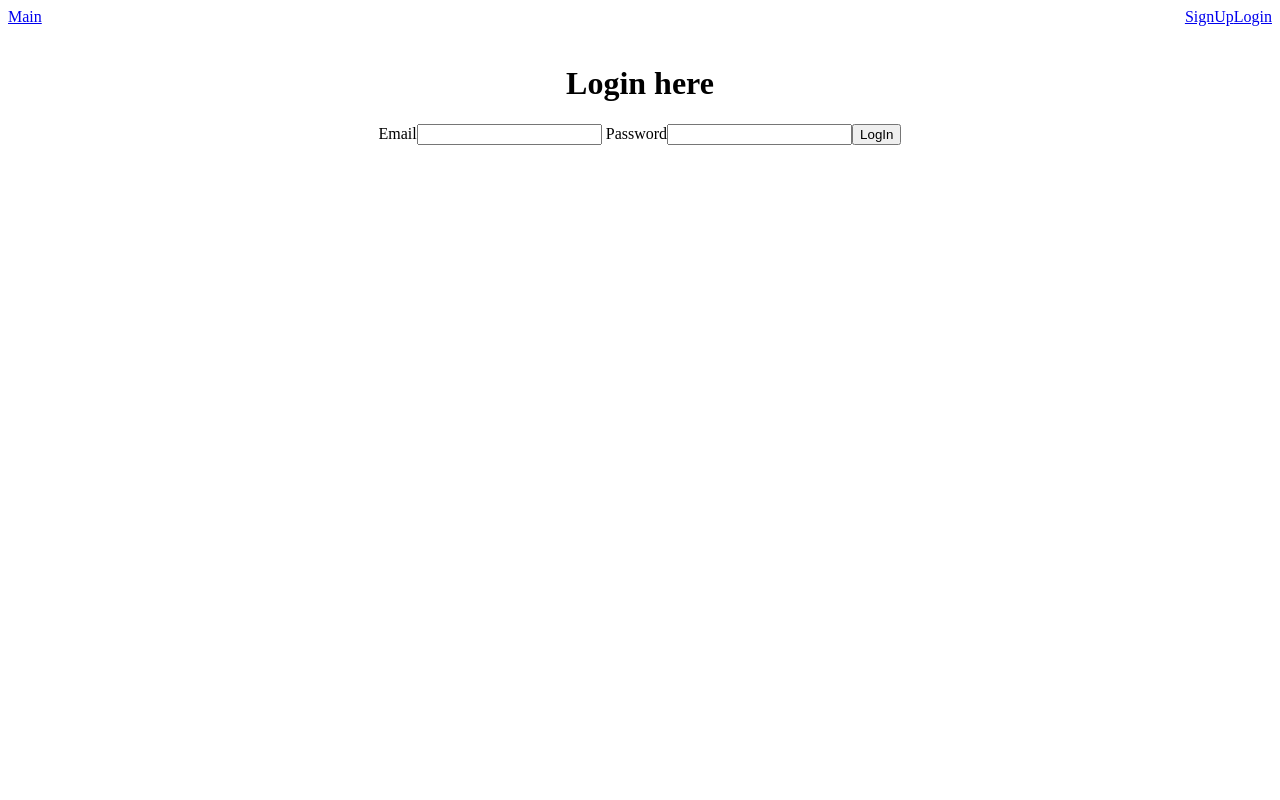
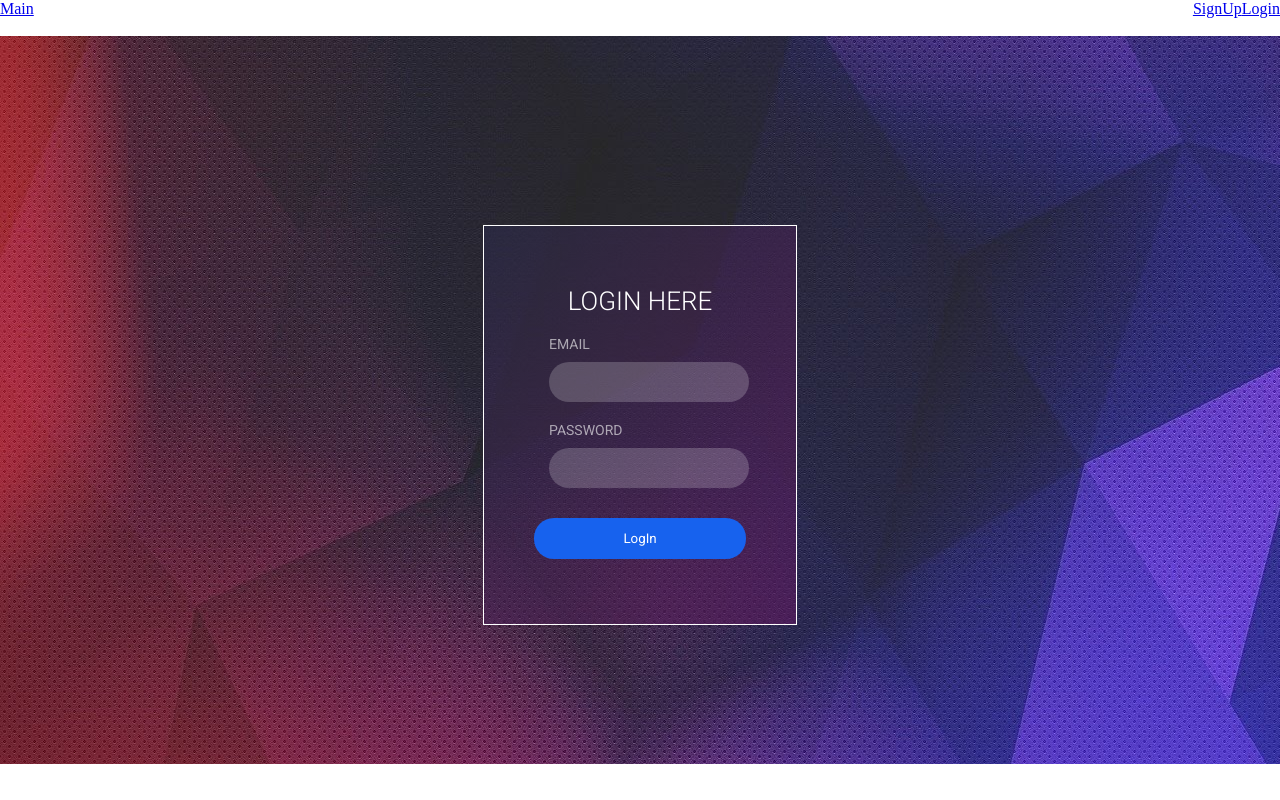
Before and after one commit to yuriev-yuriy/goit-react-hw-08-phonebook, a React (Create React App) app: page /login in a window 1280 px wide. Built offline with nearby package versions, Linux system fonts and the light colour scheme.

Commit message:
add viewPage styles

```diff
--- a/src/components/AppBar.js
+++ b/src/components/AppBar.js
@@ -3,7 +3,7 @@ import AuthNav from './AuthNav';
 import { UserMenu } from './UserMenu/UserMenu';
 import { authSelectors } from '../redux/auth';
 import Navigation from './Navigation';
-import s from './AppBar.module.css';
+import s from './Components.module.css';
 
 export const AppBar = () => {
   const isLoggedIn = useSelector(authSelectors.getIsLoggedIn);
--- a/src/components/AuthNav.js
+++ b/src/components/AuthNav.js
@@ -1,5 +1,5 @@
 import { NavLink } from 'react-router-dom';
-import s from './AppBar.module.css';
+import s from './Components.module.css';
 
 const AuthNav = () => {
   return (
--- a/src/components/Navigation.js
+++ b/src/components/Navigation.js
@@ -2,7 +2,7 @@ import React from 'react';
 import { useSelector } from 'react-redux';
 import { NavLink } from 'react-router-dom';
 import { authSelectors } from '../redux/auth/';
-import s from './AppBar.module.css';
+import s from './Components.module.css';
 
 const Navigation = () => {
   const isLoggedIn = useSelector(authSelectors.getIsLoggedIn);
--- a/src/components/UserMenu/UserMenu.js
+++ b/src/components/UserMenu/UserMenu.js
@@ -1,7 +1,7 @@
 import { useDispatch, useSelector } from 'react-redux';
 import { authSelectors, authOperations } from '../../redux/auth';
 import Button from '@material-ui/core/Button';
-import s from '../AppBar.module.css';
+import s from '../Components.module.css';
 
 export const UserMenu = () => {
   const dispatch = useDispatch();
--- a/src/view/LoginView.js
+++ b/src/view/LoginView.js
@@ -1,7 +1,8 @@
 import { useState } from 'react';
 import { useDispatch } from 'react-redux';
 import { authOperations } from '../redux/auth/';
-import s from '../App.module.css';
+import image from '../images/uzorT.jpg';
+import s from './ViewStyles.module.css';
 
 const LoginView = () => {
   const [email, setEmail] = useState('');
@@ -27,30 +28,39 @@ const LoginView = () => {
   };
 
   return (
-    <div className={s.Wrapper}>
+    <div className={s.wrapper} style={{ backgroundImage: `url(${image})` }}>
+      <form onSubmit={handleSubmit} className={s.transparent}>
+        <div className={s.formInner}>
           <h1>Login here</h1>
-      <form onSubmit={handleSubmit}>
-        <label>
-          {' '}
+          <label for="email">
             Email
             <input
+              id="email"
+              required
               type="email"
               value={email}
               name="email"
+              // placeholder="Enter Your Email..."
               onChange={handleChange}
             />
           </label>
-        <label>
+          <label for="pass">
             {' '}
             Password
             <input
+              id="pass"
+              required
               type="password"
               value={password}
               name="password"
+              // placeholder="Enter Your Password..."
               onChange={handleChange}
             />
           </label>
-        <button type="submit">LogIn</button>
+          <button className={s.btn} type="submit">
+            LogIn
+          </button>
+        </div>
       </form>
     </div>
   );
--- a/src/view/PhonebookView.js
+++ b/src/view/PhonebookView.js
@@ -6,8 +6,16 @@ import phoneBookOperations from '../redux/phoneBook/operations';
 import ContactForm from '../Phonebook/ContactForm';
 import Filter from '../Phonebook/Filter';
 import ContactList from '../Phonebook/ContactList';
-import s from '../App.module.css';
 import { getIsLoading } from '../redux/phoneBook/phoneBookSelectors';
+import image from '../images/uzorM.jpg';
+import s from './ViewStyles.module.css';
+
+const styles = {
+  layout: {
+    backgroundImage: `url(${image})`,
+    backgroundSize: 'auto',
+  },
+};
 
 const PhonebookView = () => {
   const dispatch = useDispatch();
@@ -17,7 +25,7 @@ const PhonebookView = () => {
   }, [dispatch]);
 
   return (
-    <div className={s.App}>
+    <div className={s.wrapper} style={styles.layout}>
       <div className={s.Wrapper}>
         <h1>Phonebook</h1>
         <ContactForm />
--- a/src/view/RegisterView.js
+++ b/src/view/RegisterView.js
@@ -1,6 +1,7 @@
 import { useState } from 'react';
 import { useDispatch } from 'react-redux';
 import authOperations from '../redux/auth/auth-operations';
+import image from '../images/uzorT.jpg';
 import s from './ViewStyles.module.css';
 
 const RegisterView = () => {
@@ -24,20 +25,30 @@ const RegisterView = () => {
 
   const handleSubmit = event => {
     event.preventDefault();
+    if (password.length >= 7) {
       dispatch(authOperations.register({ name, email, password }));
       console.log(`Forma ${(name, email, password)}`);
       setName('');
       setEmail('');
       setPassword('');
+    } else {
+      alert('Password should be at least 7 sharacters');
+    }
   };
 
   return (
-    <div className={s.Wrapper}>
-      <h1>SinUp here</h1>
-      <form onSubmit={handleSubmit} className={s.Wrapper}>
+    <div className={s.wrapper} style={{ backgroundImage: `url(${image})` }}>
+      <form onSubmit={handleSubmit} className={s.transparent}>
+        <div className={s.formInner}>
+          <h1>SignUp here</h1>
           <label className={s.input}>
             name
-          <input value={name} type="text" name="name" onChange={handleChange} />
+            <input
+              value={name}
+              type="text"
+              name="name"
+              onChange={handleChange}
+            />
           </label>
           <label className={s.input}>
             email
@@ -54,14 +65,14 @@ const RegisterView = () => {
               value={password}
               type="password"
               name="password"
+              min="7"
               onChange={handleChange}
             />
           </label>
           <button type="submit" className={s.btn}>
             sign up
           </button>
-        <h2>password must be at least 7 characters</h2>
-        <h3>пароль должен быть не менее 7 символов</h3>
+        </div>
       </form>
     </div>
   );
--- a/src/view/ViewStyles.module.css
+++ b/src/view/ViewStyles.module.css
@@ -1,3 +1,13 @@
+html,
+body {
+  margin: 0px;
+  height: 100%;
+}
+
+* {
+  box-sizing: border-box;
+}
+
 .input {
   display: flex;
   justify-content: center;
@@ -32,13 +42,12 @@
 
 .wrapper {
   display: flex;
-  flex-direction: row;
+  flex-direction: column;
   height: 91vh;
-  margin: -8;
-  padding: 0;
+  justify-content: center;
+  align-items: center;
 }
 .center {
-  padding-top: 20vh;
   text-align: center;
   width: 40vw;
 }
@@ -53,3 +62,99 @@
   outline: 1px solid #fff;
   font-size: 30px;
 }
+
+.form {
+  display: flex;
+  flex-direction: column;
+}
+
+input:focus::placeholder {
+  color: transparent;
+}
+
+/* FORM  */
+.transparent {
+  position: relative;
+  max-width: 400px;
+  padding: 60px 50px;
+  margin: 50px auto 0;
+  border: 1px solid #fff;
+  background-size: cover;
+}
+.transparent:before {
+  content: '';
+  position: absolute;
+  top: 0;
+  left: 0;
+  right: 0;
+  bottom: 0;
+  background: linear-gradient(
+    to right bottom,
+    rgba(43, 44, 78, 0.5),
+    rgba(104, 22, 96, 0.5)
+  );
+}
+.form-inner {
+  position: relative;
+}
+.formInner h1 {
+  position: relative;
+  margin-top: 0;
+  color: white;
+  font-family: 'Roboto', sans-serif;
+  font-weight: 300;
+  font-size: 26px;
+  text-transform: uppercase;
+  text-align: center;
+}
+.formInner label {
+  display: block;
+  padding: 0 15px;
+  font-family: 'Roboto', sans-serif;
+  color: rgba(255, 255, 255, 0.6);
+  text-transform: uppercase;
+  font-size: 14px;
+}
+.formInner input {
+  display: block;
+  width: 110%;
+  padding: 0 15px;
+  margin: 10px 0 15px;
+  border-width: 0;
+  line-height: 40px;
+  border-radius: 20px;
+  color: white;
+  background: rgba(255, 255, 255, 0.2);
+  font-family: 'Roboto', sans-serif;
+  /* outline: none; */
+}
+
+input:valid {
+  outline: green;
+}
+
+input:invalid {
+  outline: red;
+}
+
+label {
+  position: relative;
+  margin: 20px 0;
+  text-transform: none;
+  cursor: pointer;
+}
+
+.btn {
+  cursor: pointer;
+  position: relative;
+  background: #1762ee;
+  display: block;
+  width: 100%;
+  padding-bottom: 40px;
+  margin: 30px 0 05px;
+  border-width: 0;
+  line-height: 40px;
+  border-radius: 20px;
+  color: white;
+  font-family: 'Roboto', sans-serif;
+}
```
Also changed, not shown: src/components/Components.module.css (renamed from src/components/AppBar.module.css), 1 other file (tests, documents, lock files or other folders). Lines whose indentation alone changed are shown as unchanged.
